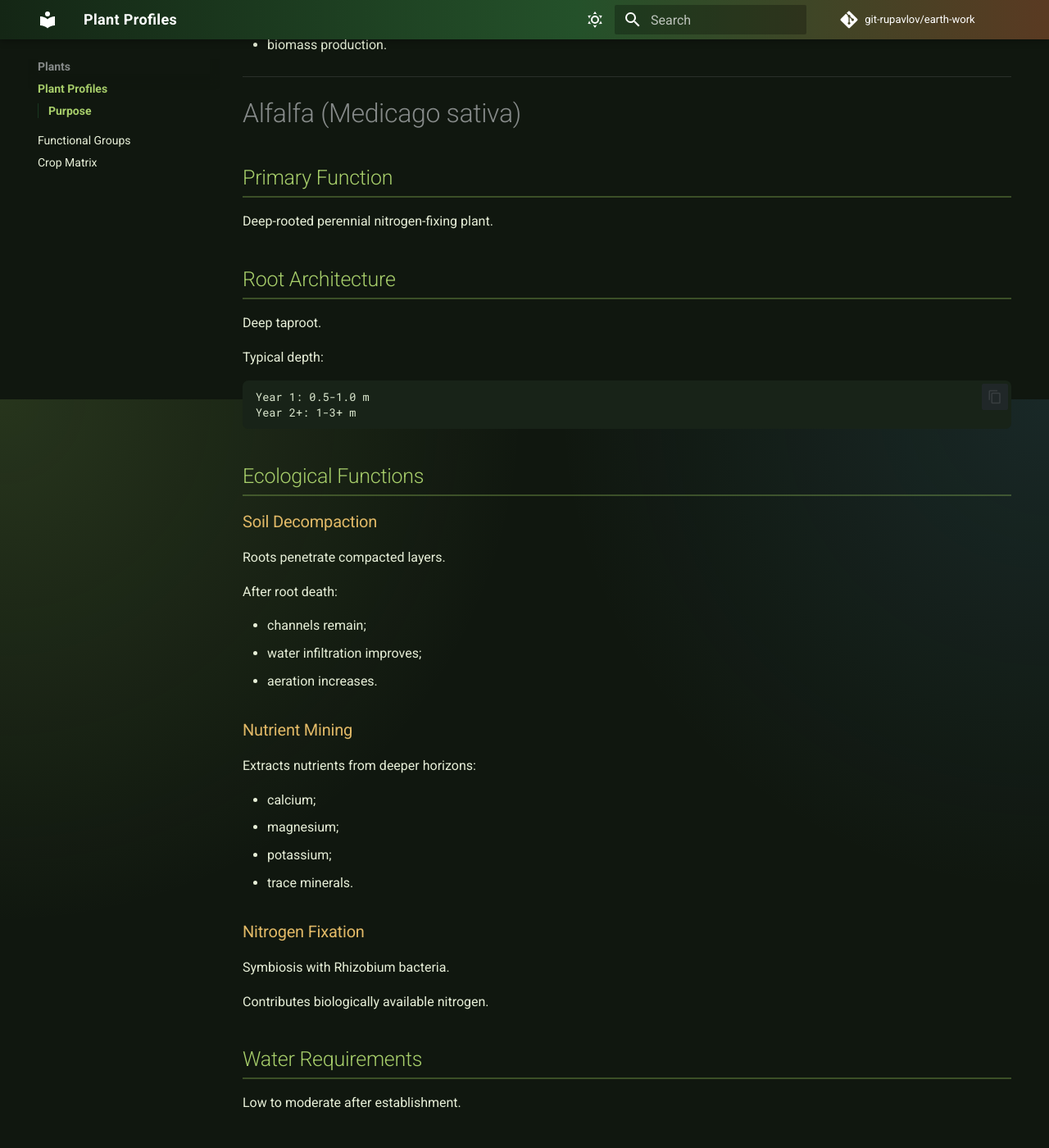
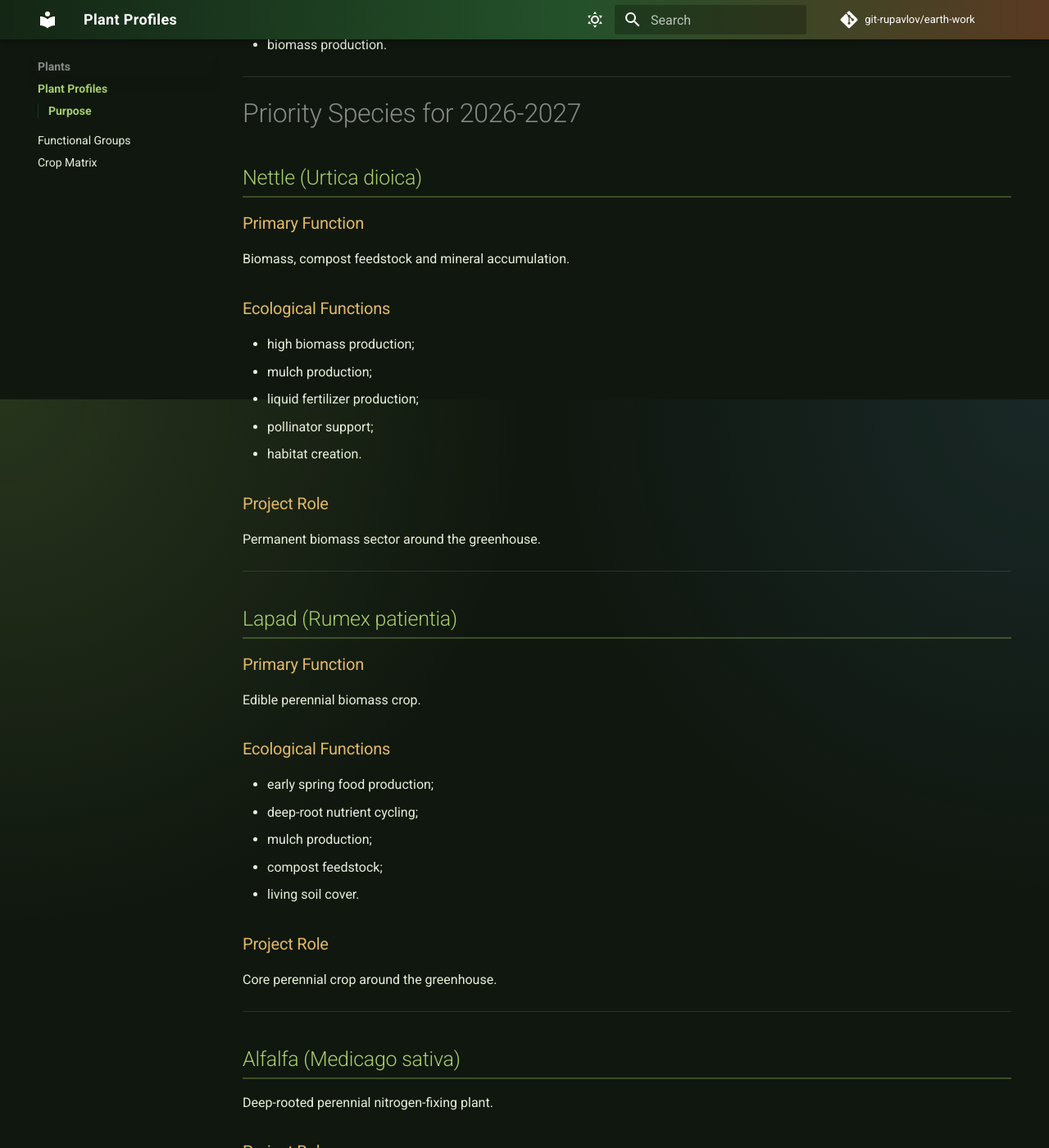
Before and after one commit to git-rupavlov/earth-work, an MkDocs documentation site: the page built from docs/plants/plant-profiles.md, in a window 1280 px wide and 1400 px high, scrolled down 913 px. Shown: the whole window at 82% size. Built offline with MkDocs 1.6.1 and Material for MkDocs 9.7.7, drawn with Linux system fonts in a browser that asks for light colours; comment, search, counter and statistics services are not loaded; some of the changed text lies outside the part shown.

Commit message:
Add nettle, lapad and project priority crops

````diff
--- a/docs/plants/plant-profiles.md
+++ b/docs/plants/plant-profiles.md
@@ -14,354 +14,105 @@ Plants are evaluated not only as food crops but also as biological tools capable
 
 ---
 
-# Alfalfa (Medicago sativa)
+# Priority Species for 2026-2027
 
-## Primary Function
+## Nettle (Urtica dioica)
+
+### Primary Function
+
+Biomass, compost feedstock and mineral accumulation.
+
+### Ecological Functions
+
+- high biomass production;
+- mulch production;
+- liquid fertilizer production;
+- pollinator support;
+- habitat creation.
+
+### Project Role
+
+Permanent biomass sector around the greenhouse.
+
+---
+
+## Lapad (Rumex patientia)
+
+### Primary Function
+
+Edible perennial biomass crop.
+
+### Ecological Functions
+
+- early spring food production;
+- deep-root nutrient cycling;
+- mulch production;
+- compost feedstock;
+- living soil cover.
+
+### Project Role
+
+Core perennial crop around the greenhouse.
+
+---
+
+## Alfalfa (Medicago sativa)
 
 Deep-rooted perennial nitrogen-fixing plant.
 
-## Root Architecture
+### Project Role
 
-Deep taproot.
-
-Typical depth:
-
-```text
-Year 1: 0.5-1.0 m
-Year 2+: 1-3+ m
-```
-
-## Ecological Functions
-
-### Soil Decompaction
-
-Roots penetrate compacted layers.
-
-After root death:
-
-- channels remain;
-- water infiltration improves;
-- aeration increases.
-
-### Nutrient Mining
-
-Extracts nutrients from deeper horizons:
-
-- calcium;
-- magnesium;
-- potassium;
-- trace minerals.
-
-### Nitrogen Fixation
-
-Symbiosis with Rhizobium bacteria.
-
-Contributes biologically available nitrogen.
-
-## Water Requirements
-
-Low to moderate after establishment.
-
-## Biomass Production
-
-Moderate above ground.
-
-High below-ground value.
-
-## Suitable Combinations
-
-- Amaranth
-- Clover
-- Phacelia
-- Buckwheat
-
-## Expected Long-Term Effect
-
-| Period | Expected Effect |
-|---|---|
-| Year 1 | Improved rooting depth |
-| Year 2 | Improved infiltration |
-| Year 3+ | Visible improvement in soil structure |
+Primary soil improvement and cover crop species for field development.
 
 ---
 
-# Amaranth (Amaranthus spp.)
+## Amaranth (Amaranthus spp.)
 
-## Primary Function
+### Project Role
 
-Biomass generation.
+Seed production, edible biomass and mulch generation.
 
-## Root Architecture
+Target varieties:
 
-Taproot.
-
-Typical depth:
-
-```text
-0.5-1.5 m
-```
-
-depending on soil conditions.
-
-## Ecological Functions
-
-### Carbon Production
-
-Produces large quantities of:
-
-- stems;
-- leaves;
-- roots.
-
-### Mulch Production
-
-Can generate substantial on-site organic matter.
-
-### Soil Shading
-
-Reduces:
-
-- evaporation;
-- soil temperature;
-- weed pressure.
-
-## Water Requirements
-
-Low to moderate.
-
-Good drought tolerance.
-
-## Biomass Production
-
-Very high.
-
-## Human Use
-
-- edible leaves;
-- edible seeds.
-
-## Suitable Combinations
-
-- Alfalfa
-- Clover
-- Phacelia
-- Buckwheat
-
-## Expected Long-Term Effect
-
-| Period | Expected Effect |
-|---|---|
-| Year 1 | Large mulch production |
-| Year 2+ | Improved organic matter accumulation |
+- Red Garnet;
+- Green Garnet.
 
 ---
 
-# Phacelia (Phacelia tanacetifolia)
+## Butternut Squash
 
-## Primary Function
+### Project Role
 
-Microbial stimulation and pollinator support.
+Primary food-production crop in the river field sector.
 
-## Root Architecture
+Strengths:
 
-Fibrous root system.
-
-Highly branched.
-
-## Ecological Functions
-
-### Root Exudates
-
-Produces sugars and organic compounds supporting:
-
-- bacteria;
-- fungi;
-- soil food web development.
-
-### Pollinator Support
-
-Provides nectar resources for:
-
-- bees;
-- beneficial insects;
-- predator insects.
-
-### Surface Soil Improvement
-
-Creates dense network of fine root channels.
-
-## Water Requirements
-
-Low.
-
-## Biomass Production
-
-Moderate.
-
-## Suitable Combinations
-
-- Alfalfa
-- Amaranth
-- Buckwheat
-
-## Expected Long-Term Effect
-
-Higher biological activity.
+- high yield;
+- long storage;
+- soil shading;
+- drought resilience.
 
 ---
 
-# Clover (Trifolium spp.)
+## Additional Recommended Species
 
-## Primary Function
-
-Living mulch and nitrogen fixation.
-
-## Root Architecture
-
-Dense shallow rooting.
-
-## Ecological Functions
-
-### Permanent Cover
-
-Protects soil from:
-
-- erosion;
-- overheating;
-- moisture loss.
-
-### Nitrogen Fixation
-
-Provides continuous biological nitrogen contribution.
-
-### Soil Cooling
-
-Reduces summer soil temperatures and evaporation.
-
-## Water Requirements
-
-Low to moderate.
-
-## Biomass Production
-
-Moderate.
-
-## Suitable Combinations
-
-- Alfalfa
-- Amaranth
-- orchard systems
-
-## Expected Long-Term Effect
-
-Improved moisture retention and surface stability.
-
----
-
-# Buckwheat (Fagopyrum esculentum)
-
-## Primary Function
-
-Phosphorus mobilization and rapid soil cover.
-
-## Root Architecture
-
-Medium-depth fibrous root system.
-
-## Ecological Functions
-
-### Nutrient Availability
-
-Root exudates improve access to:
-
-- phosphorus;
-- micronutrients.
-
-### Rapid Soil Coverage
-
-Fast establishment.
-
-Useful for weed suppression and surface protection.
-
-### Pollinator Support
-
-Strong flowering resource.
-
-## Water Requirements
-
-Moderate.
-
-## Biomass Production
-
-Moderate.
-
-## Human Use
-
-Edible seed.
-
-## Suitable Combinations
-
-- Alfalfa
-- Amaranth
-- Phacelia
-
-## Expected Long-Term Effect
-
-Improved nutrient cycling.
-
----
-
-# Chickpea (Cicer arietinum)
-
-## Primary Function
-
-Low-input food production.
-
-## Root Architecture
-
-Deep taproot.
-
-## Ecological Functions
-
-### Nitrogen Fixation
-
-Moderate biological nitrogen contribution.
-
-### Drought Adaptation
-
-Well suited for:
-
-- dry summers;
-- poor soils;
-- limited irrigation.
-
-## Water Requirements
-
-Very low compared to many annual food crops.
-
-## Biomass Production
-
-Low to moderate.
-
-## Human Yield
-
-High relative to resource input.
-
-## Suitable Combinations
-
-- Buckwheat
-- Amaranth
-- cover crop rotations
-
-## Expected Long-Term Effect
-
-Useful food crop with moderate soil-building contribution.
+- Jerusalem Artichoke;
+- Sunflower;
+- Sorghum;
+- Chickpea;
+- Lentil;
+- Buckwheat;
+- Phacelia;
+- Clover;
+- Vetch;
+- Daikon Radish;
+- Comfrey.
 
 ---
 
 # Future Profiles
 
-Planned additions:
+Planned detailed profiles:
 
 - Sorghum
 - Sunflower
@@ -373,3 +124,5 @@ Planned additions:
 - Field Peas
 - White Mustard
 - Daikon Radish
+- Nettle
+- Lapad
````
Also changed, not shown: other parts of docs/plants/plant-profiles.md (+1 -1 lines).
